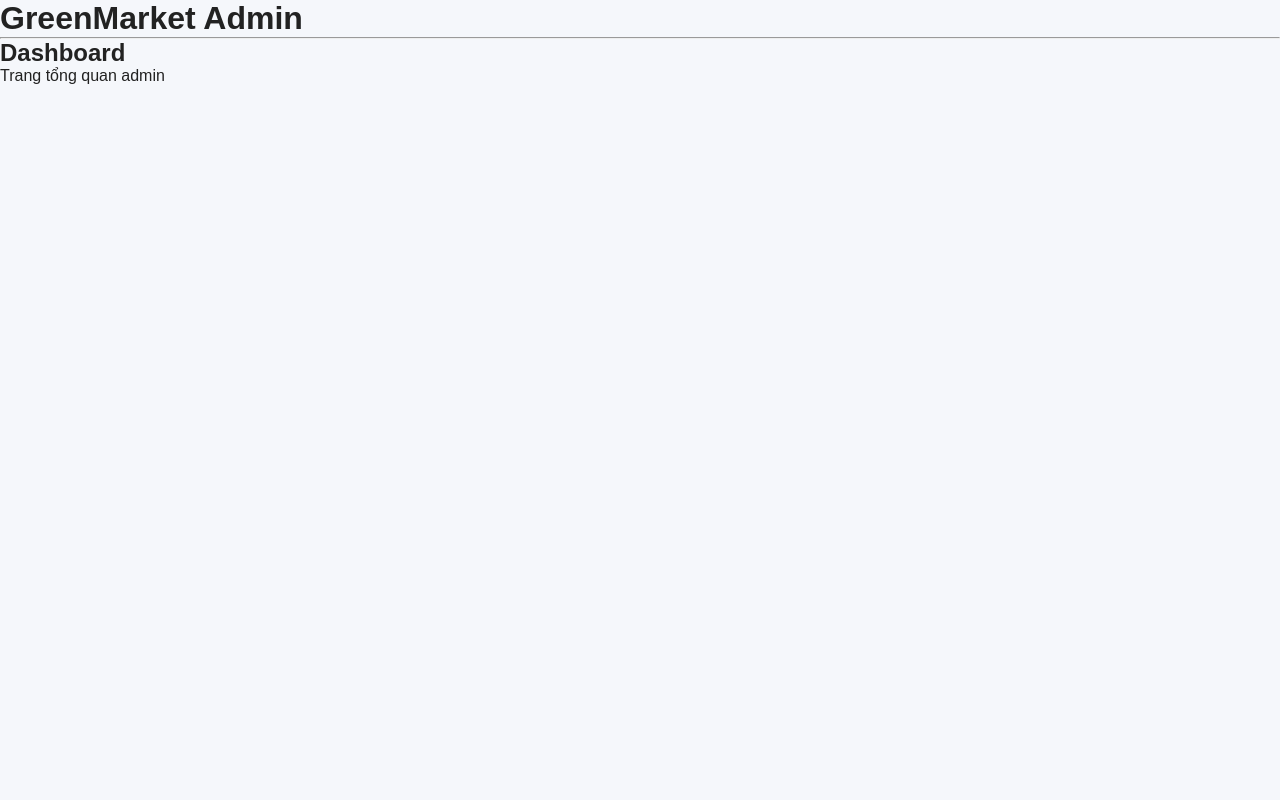
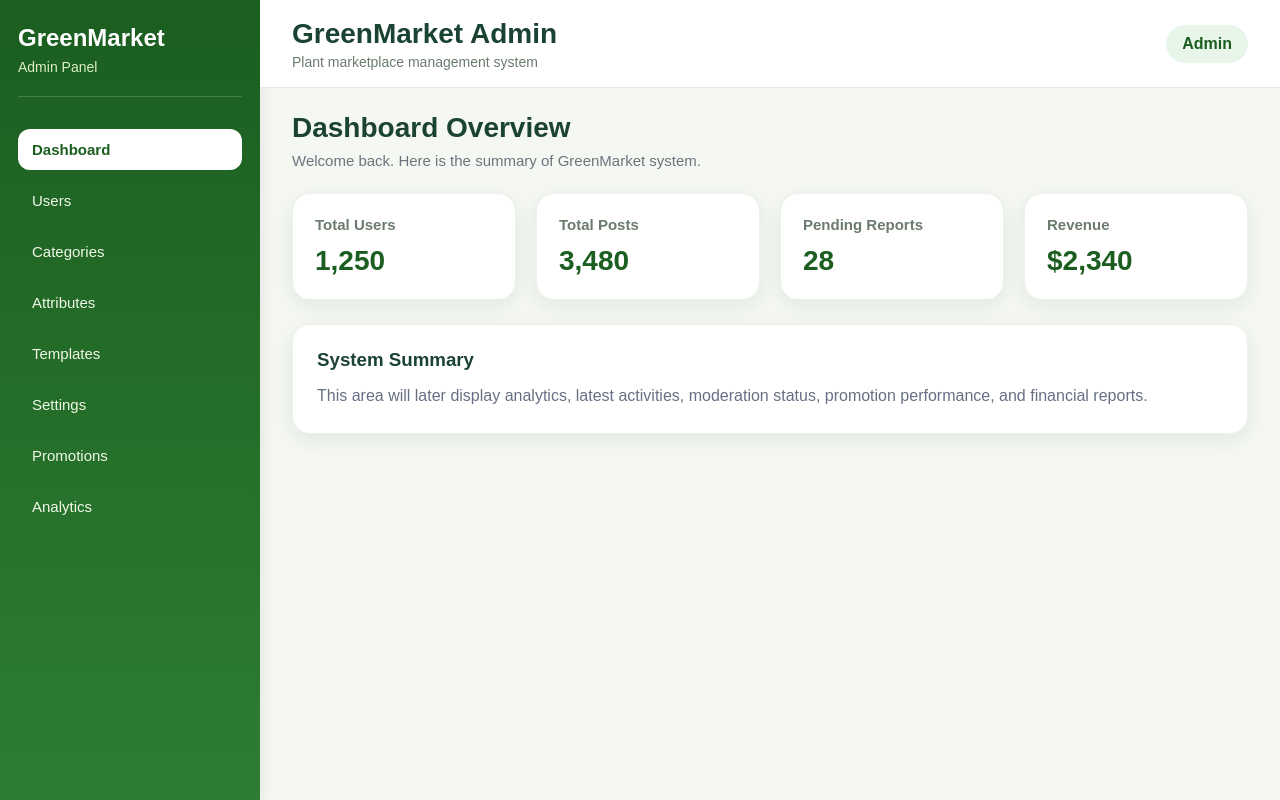
Before and after one commit to oopsntn/GreenMarket, a React (Vite) app in the folder admin-web/: page /dashboard in a window 1280 px wide. Built offline with nearby package versions, Linux system fonts and the light colour scheme.

Commit message:
build admin layout with sidebar and dashboard ui

```diff
--- /dev/null
+++ b/admin-web/src/layouts/AdminLayout.css
@@ -0,0 +1,97 @@
+.admin-layout {
+  display: flex;
+  min-height: 100vh;
+  background-color: #f4f7f2;
+}
+
+.admin-sidebar {
+  width: 260px;
+  background: linear-gradient(180deg, #1b5e20 0%, #2e7d32 100%);
+  color: #ffffff;
+  padding: 24px 18px;
+  display: flex;
+  flex-direction: column;
+  box-shadow: 2px 0 16px rgba(0, 0, 0, 0.08);
+}
+
+.admin-sidebar__brand {
+  margin-bottom: 32px;
+  padding-bottom: 20px;
+  border-bottom: 1px solid rgba(255, 255, 255, 0.18);
+}
+
+.admin-sidebar__brand h2 {
+  font-size: 24px;
+  font-weight: 700;
+  margin-bottom: 6px;
+}
+
+.admin-sidebar__brand span {
+  font-size: 14px;
+  color: #dcedc8;
+}
+
+.admin-sidebar__nav {
+  display: flex;
+  flex-direction: column;
+  gap: 10px;
+}
+
+.admin-sidebar__link {
+  text-decoration: none;
+  color: #f1f8e9;
+  padding: 12px 14px;
+  border-radius: 12px;
+  font-size: 15px;
+  font-weight: 500;
+  transition: all 0.2s ease;
+}
+
+.admin-sidebar__link:hover {
+  background-color: rgba(255, 255, 255, 0.12);
+}
+
+.admin-sidebar__link--active {
+  background-color: #ffffff;
+  color: #1b5e20;
+  font-weight: 700;
+}
+
+.admin-main {
+  flex: 1;
+  display: flex;
+  flex-direction: column;
+}
+
+.admin-header {
+  height: 88px;
+  background-color: #ffffff;
+  border-bottom: 1px solid #e6ebdf;
+  display: flex;
+  align-items: center;
+  justify-content: space-between;
+  padding: 0 32px;
+}
+
+.admin-header h1 {
+  font-size: 28px;
+  color: #1b4332;
+  margin-bottom: 4px;
+}
+
+.admin-header p {
+  font-size: 14px;
+  color: #6b7b6d;
+}
+
+.admin-header__profile {
+  background-color: #e8f5e9;
+  color: #1b5e20;
+  padding: 10px 16px;
+  border-radius: 999px;
+  font-weight: 600;
+}
+
+.admin-content {
+  padding: 24px 32px;
+}
--- a/admin-web/src/layouts/AdminLayout.tsx
+++ b/admin-web/src/layouts/AdminLayout.tsx
@@ -1,11 +1,59 @@
-import { Outlet } from "react-router-dom";
+import { NavLink, Outlet } from "react-router-dom";
+import "./AdminLayout.css";
+
+const menuItems = [
+  { label: "Dashboard", path: "/dashboard" },
+  { label: "Users", path: "/users" },
+  { label: "Categories", path: "/categories" },
+  { label: "Attributes", path: "/attributes" },
+  { label: "Templates", path: "/templates" },
+  { label: "Settings", path: "/settings" },
+  { label: "Promotions", path: "/promotions" },
+  { label: "Analytics", path: "/analytics" },
+];
 
 function AdminLayout() {
   return (
-    <div>
-      <h1>GreenMarket Admin</h1>
-      <hr />
-      <Outlet />
+    <div className="admin-layout">
+      <aside className="admin-sidebar">
+        <div className="admin-sidebar__brand">
+          <h2>GreenMarket</h2>
+          <span>Admin Panel</span>
+        </div>
+
+        <nav className="admin-sidebar__nav">
+          {menuItems.map((item) => (
+            <NavLink
+              key={item.path}
+              to={item.path}
+              className={({ isActive }) =>
+                isActive
+                  ? "admin-sidebar__link admin-sidebar__link--active"
+                  : "admin-sidebar__link"
+              }
+            >
+              {item.label}
+            </NavLink>
+          ))}
+        </nav>
+      </aside>
+
+      <div className="admin-main">
+        <header className="admin-header">
+          <div>
+            <h1>GreenMarket Admin</h1>
+            <p>Plant marketplace management system</p>
+          </div>
+
+          <div className="admin-header__profile">
+            <span>Admin</span>
+          </div>
+        </header>
+
+        <main className="admin-content">
+          <Outlet />
+        </main>
+      </div>
     </div>
   );
 }
--- /dev/null
+++ b/admin-web/src/pages/DashboardPage.css
@@ -0,0 +1,59 @@
+.dashboard-page {
+  display: flex;
+  flex-direction: column;
+  gap: 24px;
+}
+
+.dashboard-title h2 {
+  font-size: 28px;
+  color: #1b4332;
+  margin-bottom: 8px;
+}
+
+.dashboard-title p {
+  color: #6c757d;
+  font-size: 15px;
+}
+
+.dashboard-cards {
+  display: grid;
+  grid-template-columns: repeat(4, 1fr);
+  gap: 20px;
+}
+
+.dashboard-card {
+  background-color: #ffffff;
+  border-radius: 18px;
+  padding: 22px;
+  box-shadow: 0 6px 20px rgba(27, 67, 50, 0.08);
+  border: 1px solid #edf2e8;
+}
+
+.dashboard-card h3 {
+  font-size: 15px;
+  color: #6b7b6d;
+  margin-bottom: 12px;
+}
+
+.dashboard-card strong {
+  font-size: 28px;
+  color: #1b5e20;
+}
+
+.dashboard-panel {
+  background-color: #ffffff;
+  border-radius: 18px;
+  padding: 24px;
+  box-shadow: 0 6px 20px rgba(27, 67, 50, 0.08);
+  border: 1px solid #edf2e8;
+}
+
+.dashboard-panel h3 {
+  margin-bottom: 12px;
+  color: #1b4332;
+}
+
+.dashboard-panel p {
+  color: #667085;
+  line-height: 1.6;
+}
--- a/admin-web/src/pages/DashboardPage.tsx
+++ b/admin-web/src/pages/DashboardPage.tsx
@@ -1,8 +1,42 @@
+import "./DashboardPage.css";
+
 function DashboardPage() {
   return (
-    <div>
-      <h2>Dashboard</h2>
-      <p>Trang tổng quan admin</p>
+    <div className="dashboard-page">
+      <div className="dashboard-title">
+        <h2>Dashboard Overview</h2>
+        <p>Welcome back. Here is the summary of GreenMarket system.</p>
+      </div>
+
+      <div className="dashboard-cards">
+        <div className="dashboard-card">
+          <h3>Total Users</h3>
+          <strong>1,250</strong>
+        </div>
+
+        <div className="dashboard-card">
+          <h3>Total Posts</h3>
+          <strong>3,480</strong>
+        </div>
+
+        <div className="dashboard-card">
+          <h3>Pending Reports</h3>
+          <strong>28</strong>
+        </div>
+
+        <div className="dashboard-card">
+          <h3>Revenue</h3>
+          <strong>$2,340</strong>
+        </div>
+      </div>
+
+      <div className="dashboard-panel">
+        <h3>System Summary</h3>
+        <p>
+          This area will later display analytics, latest activities, moderation
+          status, promotion performance, and financial reports.
+        </p>
+      </div>
     </div>
   );
 }
--- /dev/null
+++ b/admin-web/src/pages/PlaceholderPage.tsx
@@ -0,0 +1,14 @@
+type PlaceholderPageProps = {
+  title: string;
+};
+
+function PlaceholderPage({ title }: PlaceholderPageProps) {
+  return (
+    <div>
+      <h2>{title}</h2>
+      <p>This page is under development.</p>
+    </div>
+  );
+}
+
+export default PlaceholderPage;
--- a/admin-web/src/routes/AppRoutes.tsx
+++ b/admin-web/src/routes/AppRoutes.tsx
@@ -2,6 +2,7 @@ import { BrowserRouter, Navigate, Route, Routes } from "react-router-dom";
 import AdminLayout from "../layouts/AdminLayout";
 import DashboardPage from "../pages/DashboardPage";
 import LoginPage from "../pages/LoginPage";
+import PlaceholderPage from "../pages/PlaceholderPage";
 
 function AppRoutes() {
   return (
@@ -12,6 +13,34 @@ function AppRoutes() {
         <Route path="/" element={<AdminLayout />}>
           <Route index element={<Navigate to="/dashboard" replace />} />
           <Route path="dashboard" element={<DashboardPage />} />
+          <Route
+            path="users"
+            element={<PlaceholderPage title="Users Management" />}
+          />
+          <Route
+            path="categories"
+            element={<PlaceholderPage title="Categories Management" />}
+          />
+          <Route
+            path="attributes"
+            element={<PlaceholderPage title="Attributes Management" />}
+          />
+          <Route
+            path="templates"
+            element={<PlaceholderPage title="Templates Management" />}
+          />
+          <Route
+            path="settings"
+            element={<PlaceholderPage title="System Settings" />}
+          />
+          <Route
+            path="promotions"
+            element={<PlaceholderPage title="Promotions Management" />}
+          />
+          <Route
+            path="analytics"
+            element={<PlaceholderPage title="Analytics Dashboard" />}
+          />
         </Route>
       </Routes>
     </BrowserRouter>
```
